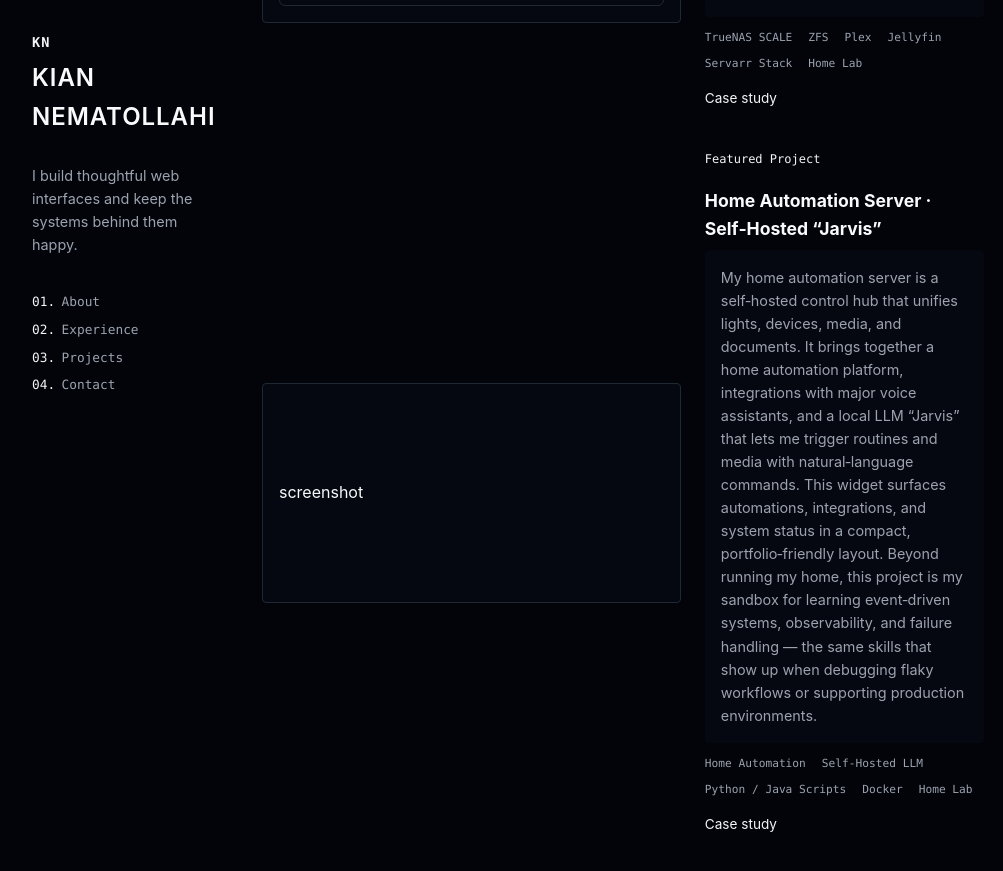
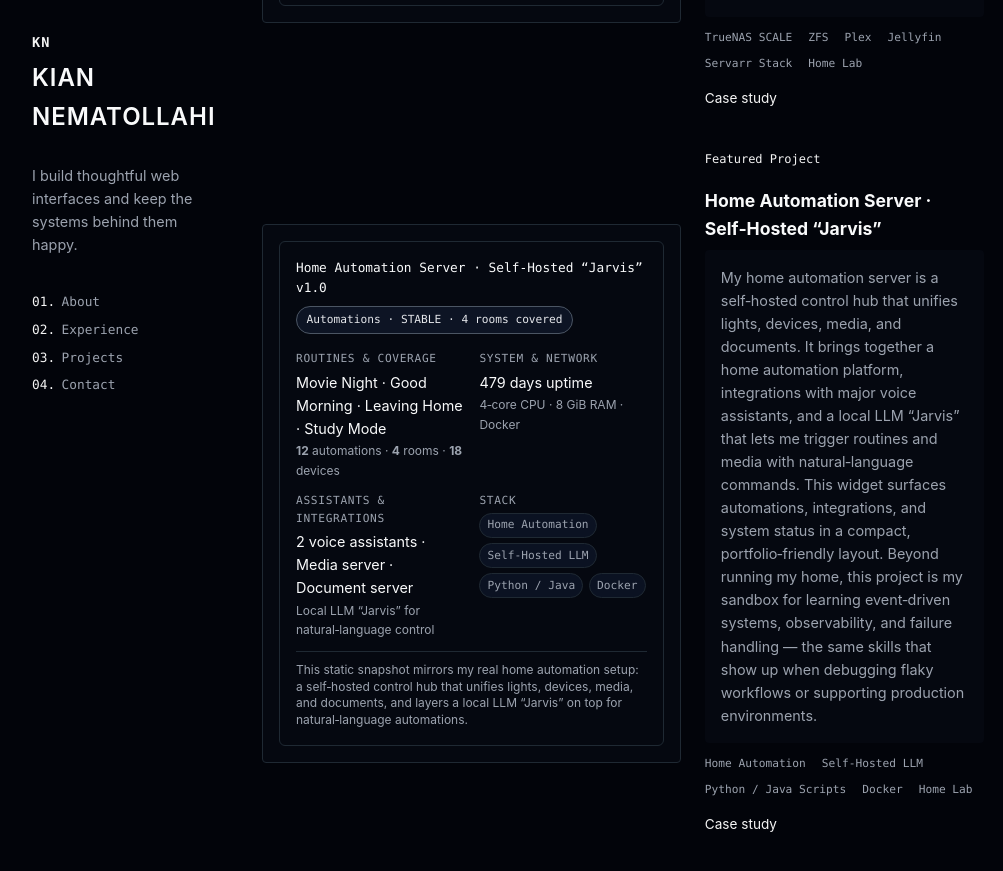
Before and after one commit to nemat777/nemat777.github.io, a Jekyll site: the page index.html, which Jekyll copies as it is, in a window 1280 px wide and 900 px high, scrolled down 1931 px. Shown: the top 871 px of the window, without its empty margins (132-1135 px from the left). Built offline with Jekyll 4.4.1, drawn with Linux system fonts in a browser that asks for light colours.

Commit message:
Update index.html

```diff
--- a/index.html
+++ b/index.html
@@ -1182,7 +1182,68 @@ c3 -285 1 -337 -11 -327 -7 6 -99 57 -205 112 l-191 101 -2 1035 c-2 858 0
     </div>
   </div>
   <div class="project-thumb">
-                <div class="project-thumb-inner">screenshot</div>
+    <div class="project-thumb-inner">
+      <div class="media-status-card">
+        <div class="media-status-header">
+          <div class="media-status-title">
+            Home Automation Server · Self‑Hosted “Jarvis” v1.0
+          </div>
+          <div class="media-status-chip media-status-chip--healthy">
+            Automations · STABLE · 4 rooms covered
+          </div>
+        </div>
+
+        <div class="media-status-grid">
+          <div class="media-status-item">
+            <div class="media-status-label">Routines &amp; Coverage</div>
+            <div class="media-status-value">
+              Movie Night · Good Morning · Leaving Home · Study Mode
+            </div>
+            <div class="media-status-sub">
+              <strong>12</strong> automations · <strong>4</strong> rooms · <strong>18</strong> devices
+            </div>
+          </div>
+
+          <div class="media-status-item">
+            <div class="media-status-label">System &amp; Network</div>
+            <div class="media-status-value" id="jarvis-uptime">
+              0&nbsp;days uptime
+            </div>
+            <div class="media-status-sub">
+              4‑core CPU · 8&nbsp;GiB RAM · Docker
+            </div>
+          </div>
+
+          <div class="media-status-item">
+            <div class="media-status-label">Assistants &amp; Integrations</div>
+            <div class="media-status-value">
+              2 voice assistants · Media server · Document server
+            </div>
+            <div class="media-status-sub">
+              Local LLM “Jarvis” for natural‑language control
+            </div>
+          </div>
+
+          <div class="media-status-item">
+            <div class="media-status-label">Stack</div>
+            <div class="media-status-tags">
+              <span>Home Automation</span>
+              <span>Self‑Hosted LLM</span>
+              <span>Python / Java</span>
+              <span>Docker</span>
+            </div>
+          </div>
+        </div>
+
+        <div class="media-status-footer">
+          <div class="media-status-note">
+            This static snapshot mirrors my real home automation setup: a self‑hosted control
+            hub that unifies lights, devices, media, and documents, and layers a local
+            LLM “Jarvis” on top for natural‑language automations.
+          </div>
+        </div>
+      </div>
+    </div>
   </div>
 </article>
           </div>
@@ -1353,5 +1414,32 @@ c3 -285 1 -337 -11 -327 -7 6 -99 57 -205 112 l-191 101 -2 1035 c-2 858 0
       });
     })();
   </script>
+    <script>
+    (function () {
+      // Set this to the real date/time your Jarvis server went "live".
+      // Format: YYYY-MM-DDTHH:MM:SS
+      var jarvisStartDate = new Date("2024-10-01T00:00:00");
+
+      function updateJarvisUptime() {
+        var el = document.getElementById("jarvis-uptime");
+        if (!el) return;
+
+        var now = new Date();
+        var diffMs = now.getTime() - jarvisStartDate.getTime();
+        var days = Math.floor(diffMs / (1000 * 60 * 60 * 24));
+
+        if (Number.isNaN(days) || days < 0) {
+          days = 0;
+        }
+
+        el.innerHTML = days + "&nbsp;days uptime";
+      }
+
+      document.addEventListener("DOMContentLoaded", updateJarvisUptime);
+    })();
+  </script>
 </body>
 </html>
+
+</body>
+</html>
```
Lines whose indentation alone changed are shown as unchanged.
